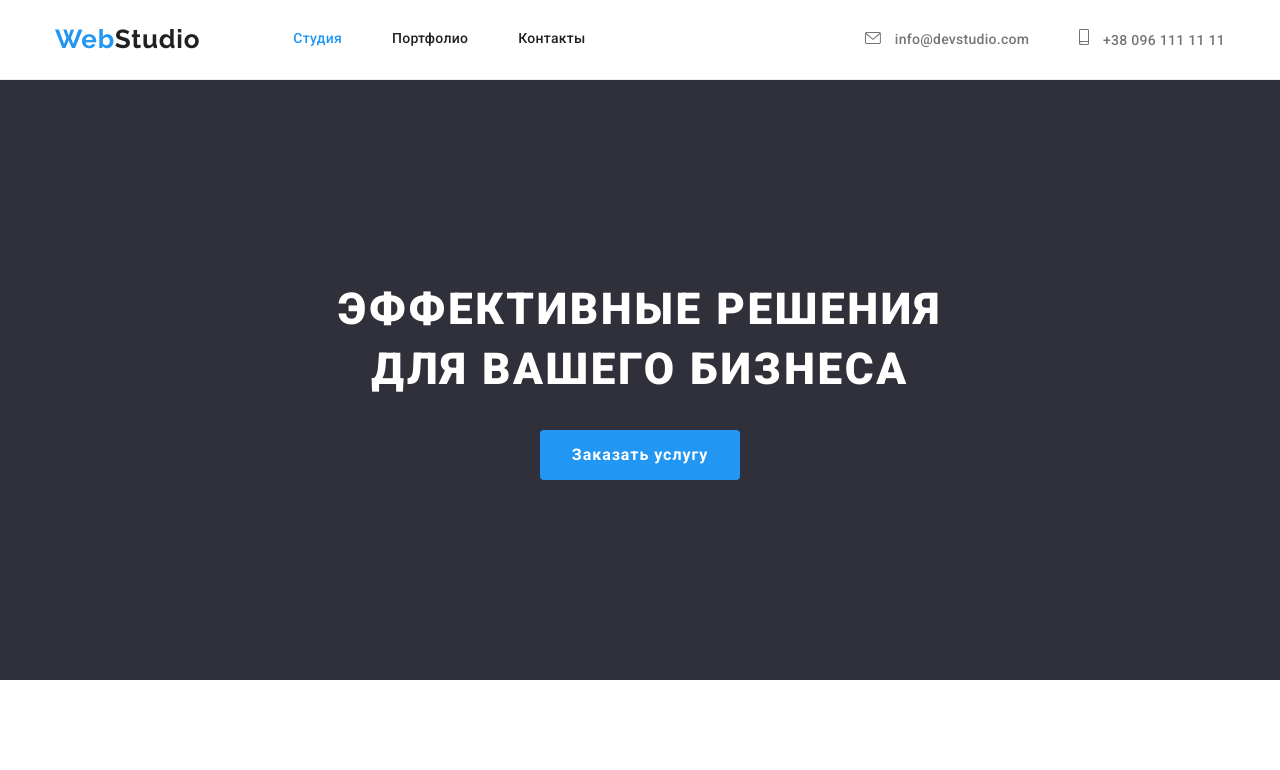
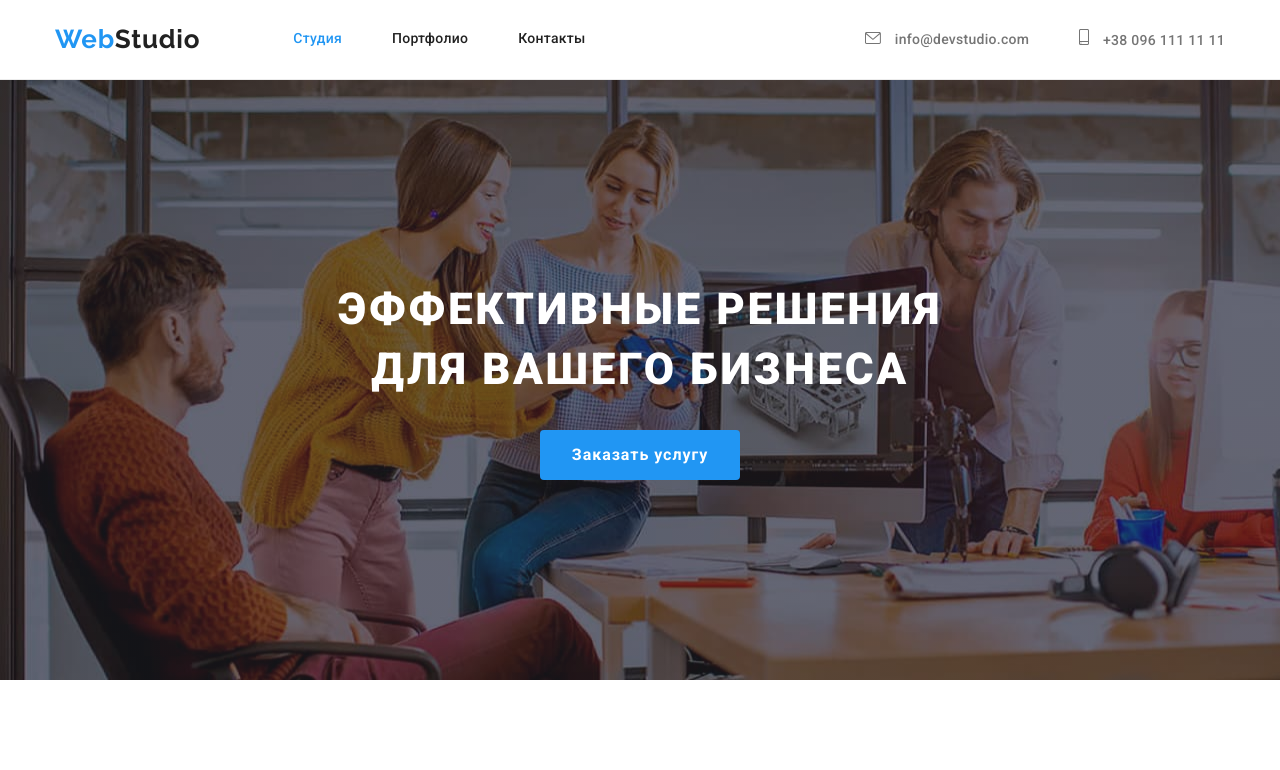
Before and after one commit to Liliya-Pishchuk/goit-markup-hw-04, a plain HTML site: page index.html in a window 1280 px wide. Shown: the top 770 px of the page. Drawn offline with nearby package versions, Linux system fonts and the light colour scheme; the site is published under a folder, as on GitHub Pages, so addresses that start at the root find nothing.

Commit message:
правка
исправлен путь к картинке герой

```diff
--- a/css/styles.css
+++ b/css/styles.css
@@ -185,7 +185,7 @@ img {
       rgba(47, 48, 58, 0.4),
       rgba(47, 48, 58, 0.4)
     ),
-    url("/images/hero.jpg");
+    url("../images/hero.jpg");
   background-size: cover;
   background-color: var(--main-background-color);
   padding-top: 200px;
```
